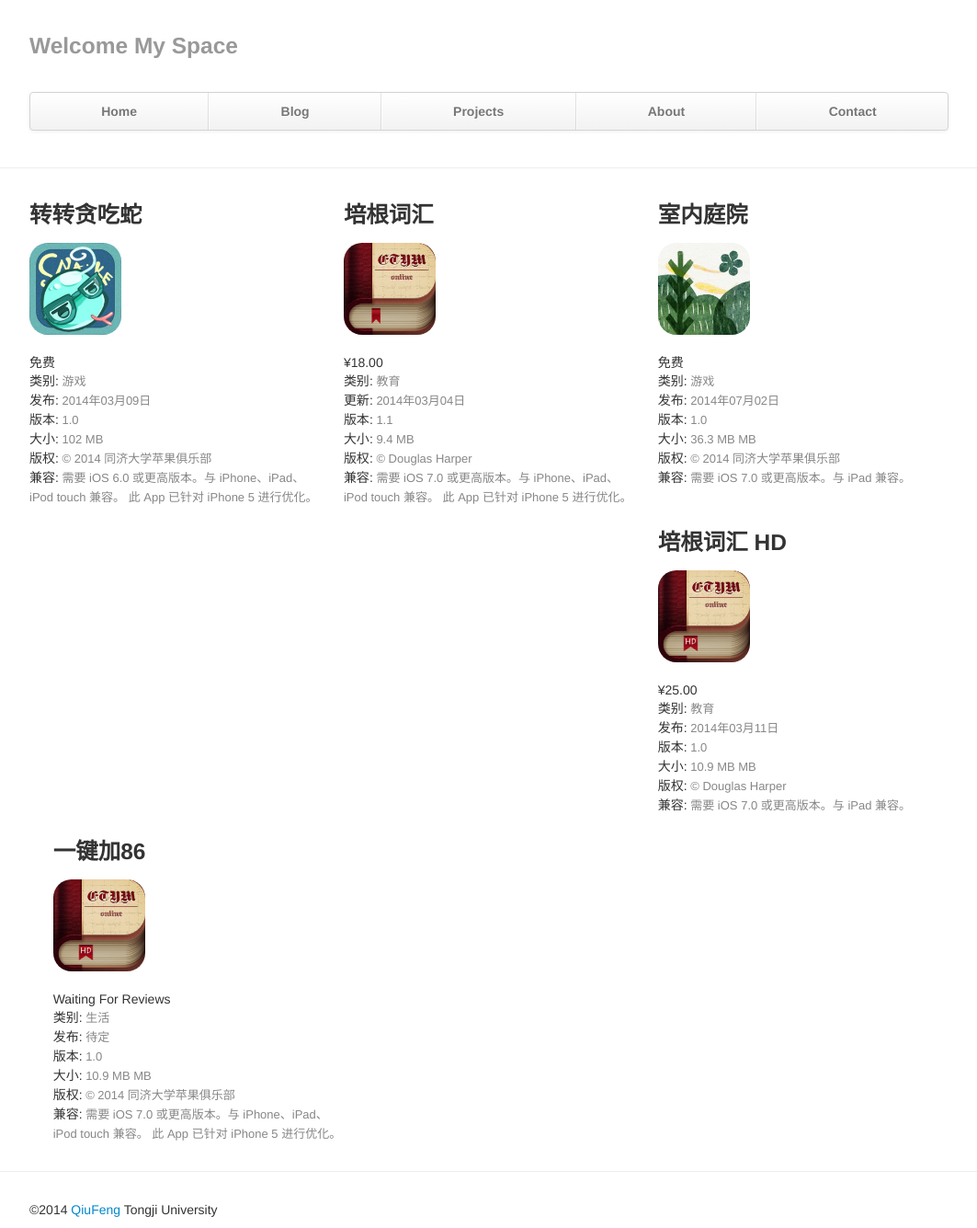
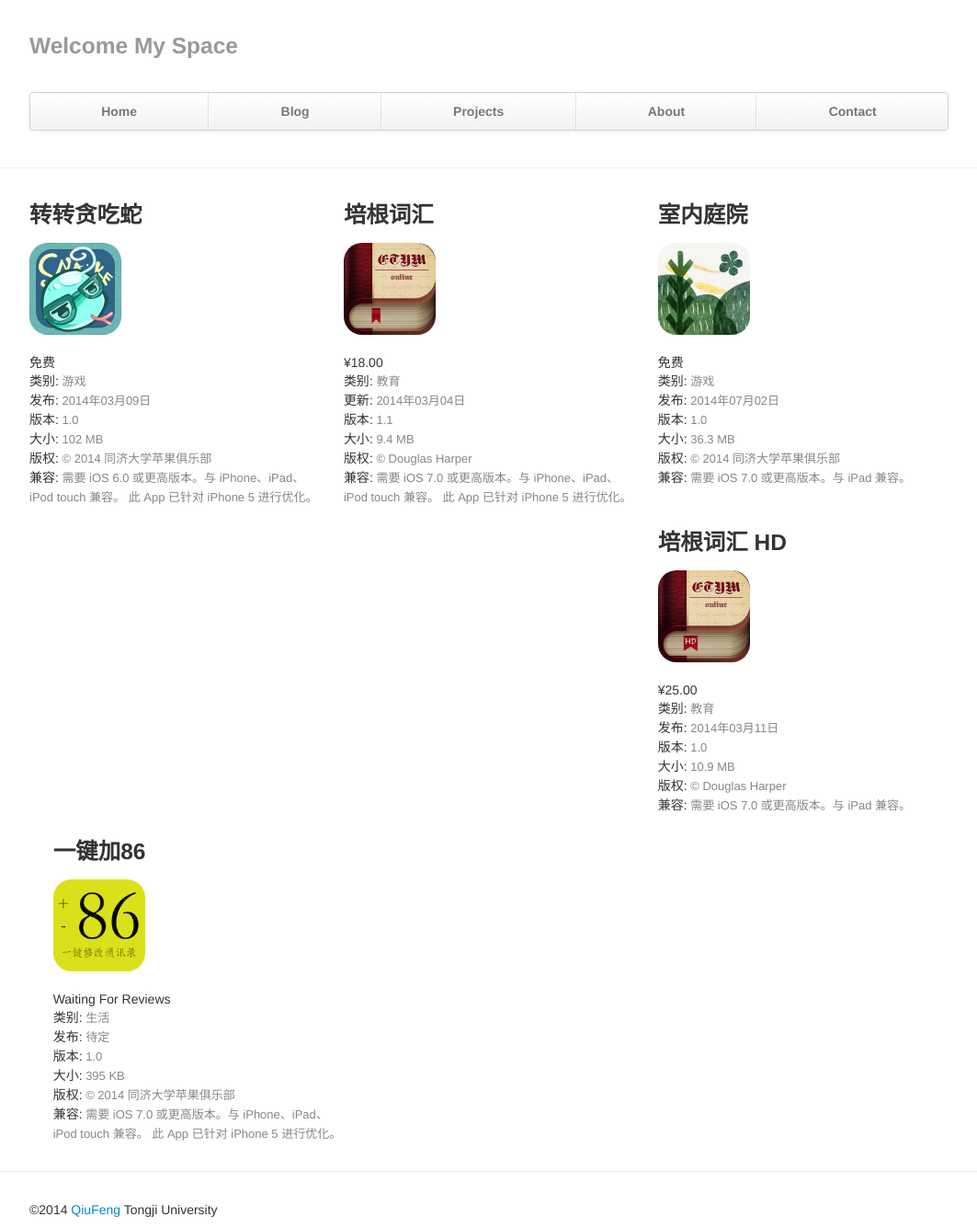
Before and after one commit to VioletHill/VioletHill.github.io, a Jekyll site: the page built from projects/index.md, in a window 1280 px wide. Shown: the whole page at 92% size, without its empty margins (108-1171 px from the left). Built offline with Jekyll 4.4.1, drawn with Linux system fonts in a browser that asks for light colours; Markdown is read by kramdown in place of the engine named in the settings.

Commit message:
update contact86 info

```diff
--- a/projects/index.md
+++ b/projects/index.md
@@ -50,7 +50,7 @@ layout: base
 					<span class="projectItemTitle">类别</span>:<span class="projectItemInfo"> 游戏</span><br>
 					<span class="projectItemTitle">发布</span>:<span class="projectItemInfo"> 2014年07月02日</span><br>
 					<span class="projectItemTitle">版本</span>:<span class="projectItemInfo"> 1.0</span><br>
-					<span class="projectItemTitle">大小</span>:<span class="projectItemInfo"> 36.3 MB MB</span><br>
+					<span class="projectItemTitle">大小</span>:<span class="projectItemInfo"> 36.3 MB</span><br>
 					<span class="projectItemTitle">版权</span>:<span class="projectItemInfo"> © 2014 同济大学苹果俱乐部</span><br>
 					<span class="projectItemTitle">兼容</span>:<span class="projectItemInfo"> 需要 iOS 7.0 或更高版本。与 iPad 兼容。<br></span> <br>
 				</p>
@@ -66,7 +66,7 @@ layout: base
 					<span class="projectItemTitle">类别</span>:<span class="projectItemInfo"> 教育</span><br>
 					<span class="projectItemTitle">发布</span>:<span class="projectItemInfo"> 2014年03月11日</span><br>
 					<span class="projectItemTitle">版本</span>:<span class="projectItemInfo"> 1.0</span><br>
-					<span class="projectItemTitle">大小</span>:<span class="projectItemInfo"> 10.9 MB MB</span><br>
+					<span class="projectItemTitle">大小</span>:<span class="projectItemInfo"> 10.9 MB</span><br>
 					<span class="projectItemTitle">版权</span>:<span class="projectItemInfo"> © Douglas Harper</span><br>
 					<span class="projectItemTitle">兼容</span>:<span class="projectItemInfo"> 需要 iOS 7.0 或更高版本。与 iPad 兼容。</span> <br>
 				</p>
@@ -75,7 +75,7 @@ layout: base
 
 			<div class="span4">
 				<h3>一键加86</h3>
-				<img src="/images/peigenhd.jpg" class="projectIcon" />
+				<img src="/images/contact86.png" class="projectIcon" />
 				<br>
 				<br>
 				<p>
@@ -83,7 +83,7 @@ layout: base
 					<span class="projectItemTitle">类别</span>:<span class="projectItemInfo"> 生活</span><br>
 					<span class="projectItemTitle">发布</span>:<span class="projectItemInfo"> 待定</span><br>
 					<span class="projectItemTitle">版本</span>:<span class="projectItemInfo"> 1.0</span><br>
-					<span class="projectItemTitle">大小</span>:<span class="projectItemInfo"> 10.9 MB MB</span><br>
+					<span class="projectItemTitle">大小</span>:<span class="projectItemInfo"> 395 KB</span><br>
 					<span class="projectItemTitle">版权</span>:<span class="projectItemInfo"> © 2014 同济大学苹果俱乐部</span><br>
 					<span class="projectItemTitle">兼容</span>:<span class="projectItemInfo"> 需要 iOS 7.0 或更高版本。与 iPhone、iPad、iPod touch 兼容。 此 App 已针对 iPhone 5 进行优化。</span> <br>
 				</p>
```
Also changed, not shown: images/contact86.png (added).
